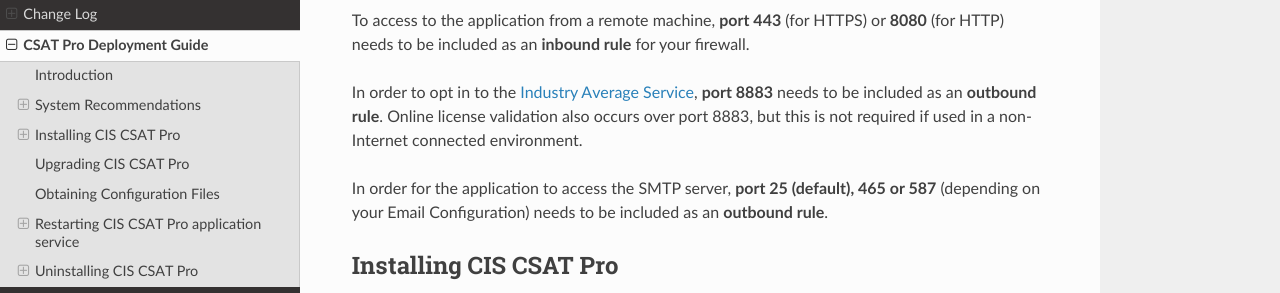
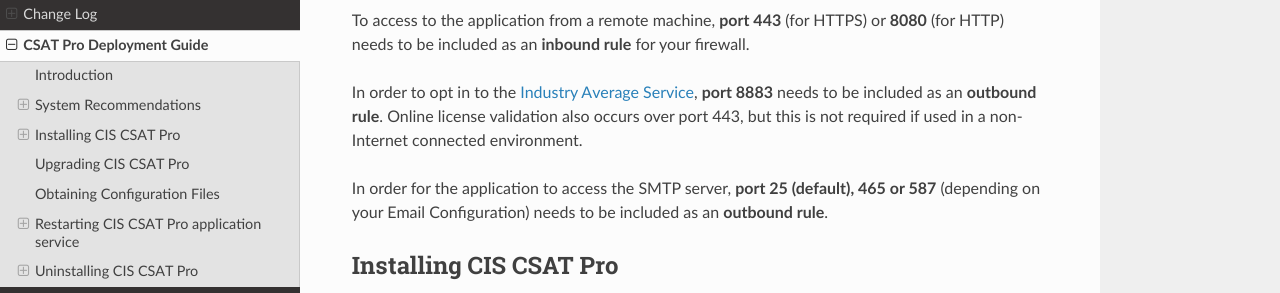
Before and after one commit to CISecurity/CSAT-Docs, an MkDocs documentation site: the page built from docs/source/CSAT Pro Deployment.md, in a window 1280 px wide and 1400 px high, scrolled down 1607 px. Shown: the part 151-444 px from the top of the window. Built offline with MkDocs 1.6.1, drawn with Linux system fonts in a browser that asks for light colours; nearby versions of some CDN libraries; some of the changed text lies outside the part shown.

Commit message:
Update CSAT Pro Deployment.md with v1.12.0 changes

```diff
--- a/docs/source/CSAT Pro Deployment.md
+++ b/docs/source/CSAT Pro Deployment.md
@@ -40,7 +40,7 @@ The CIS CSAT Pro officially supports **Google Chrome** web browser. Other browse
 ### Port Information###
 To access to the application from a remote machine, **port 443** (for HTTPS) or **8080** (for HTTP) needs to be included as an **inbound rule** for your firewall.
 
-In order to opt in to the [Industry Average Service](../csat_pro_user_guide/#industry-average-service), **port 8883** needs to be included as an **outbound rule**. Online license validation also occurs over port 8883, but this is not required if used in a non-Internet connected environment.
+In order to opt in to the [Industry Average Service](../csat_pro_user_guide/#industry-average-service), **port 8883** needs to be included as an **outbound rule**. Online license validation also occurs over port 443, but this is not required if used in a non-Internet connected environment.
 
 In order for the application to access the SMTP server, **port 25 (default), 465 or 587** (depending on your Email Configuration) needs to be included as an **outbound rule**.
 
```
Also changed, not shown: other parts of docs/source/CSAT Pro Deployment.md (+2 -1 lines).
